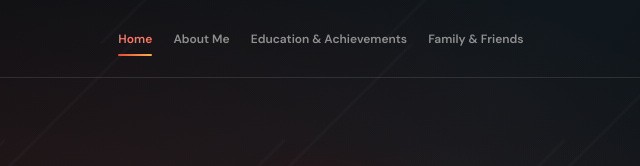
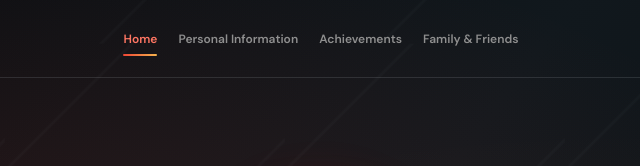
Before and after one commit to RhaineKylle/Rhaine-Balabag, a plain HTML site: page index.html in a window 1280 px wide. Shown: the top 166 px of the page, 319-959 px from the left. Drawn offline with nearby package versions, Linux system fonts and the light colour scheme; a web font is replaced by a local one.

Commit message:
Update navigation buttons in index.html

```diff
--- a/index.html
+++ b/index.html
@@ -25,8 +25,8 @@
 
       <nav class="primary-nav" aria-label="Main navigation">
         <button class="nav-button is-active" type="button" data-view="home" aria-current="page">Home</button>
-        <button class="nav-button" type="button" data-view="about">About Me</button>
-        <button class="nav-button" type="button" data-view="education">Education &amp; Achievements</button>
+        <button class="nav-button" type="button" data-view="about">Personal Information</button>
+        <button class="nav-button" type="button" data-view="education">Achievements</button>
         <button class="nav-button" type="button" data-view="family-friends">Family &amp; Friends</button>
       </nav>
 
```
